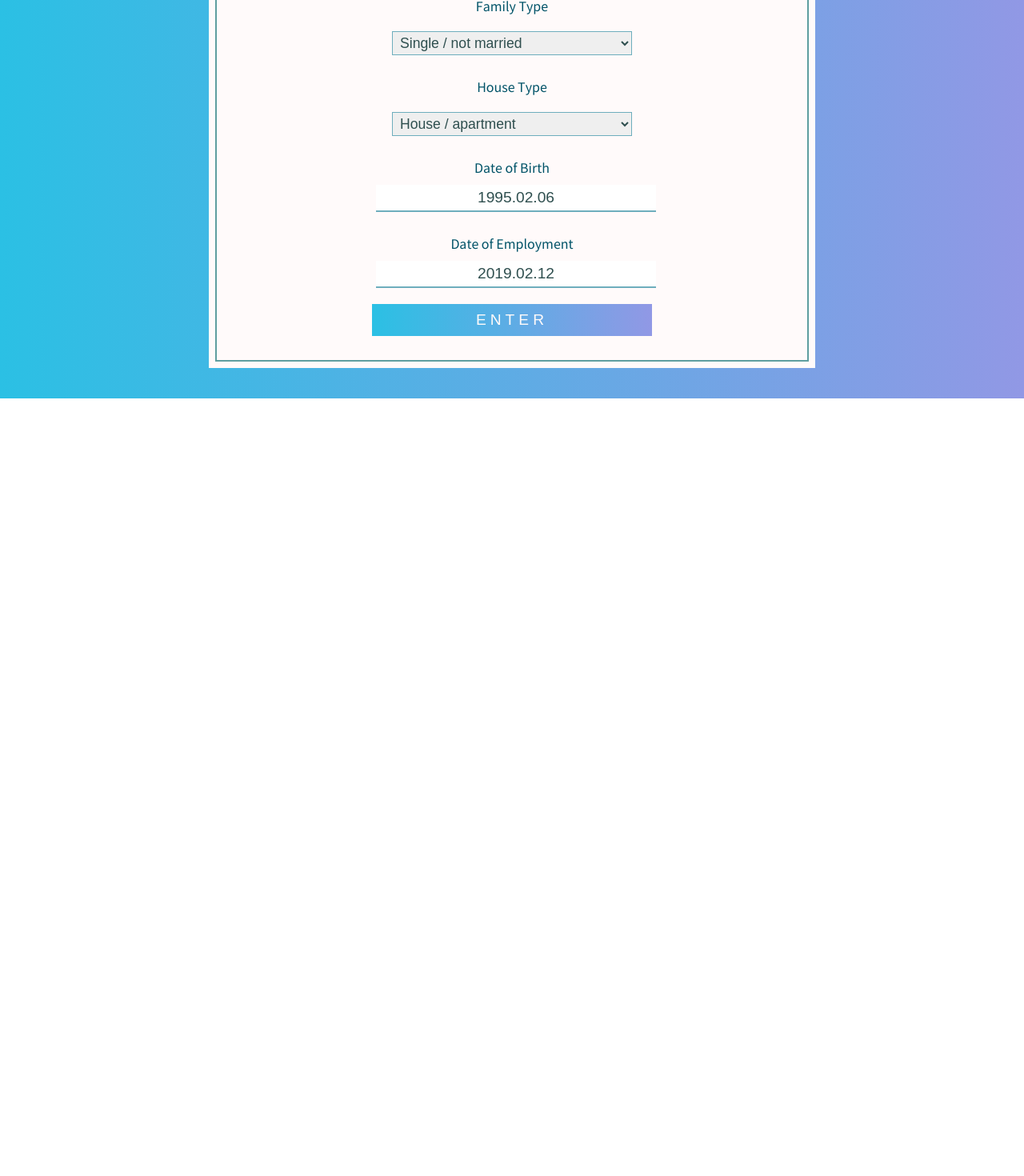
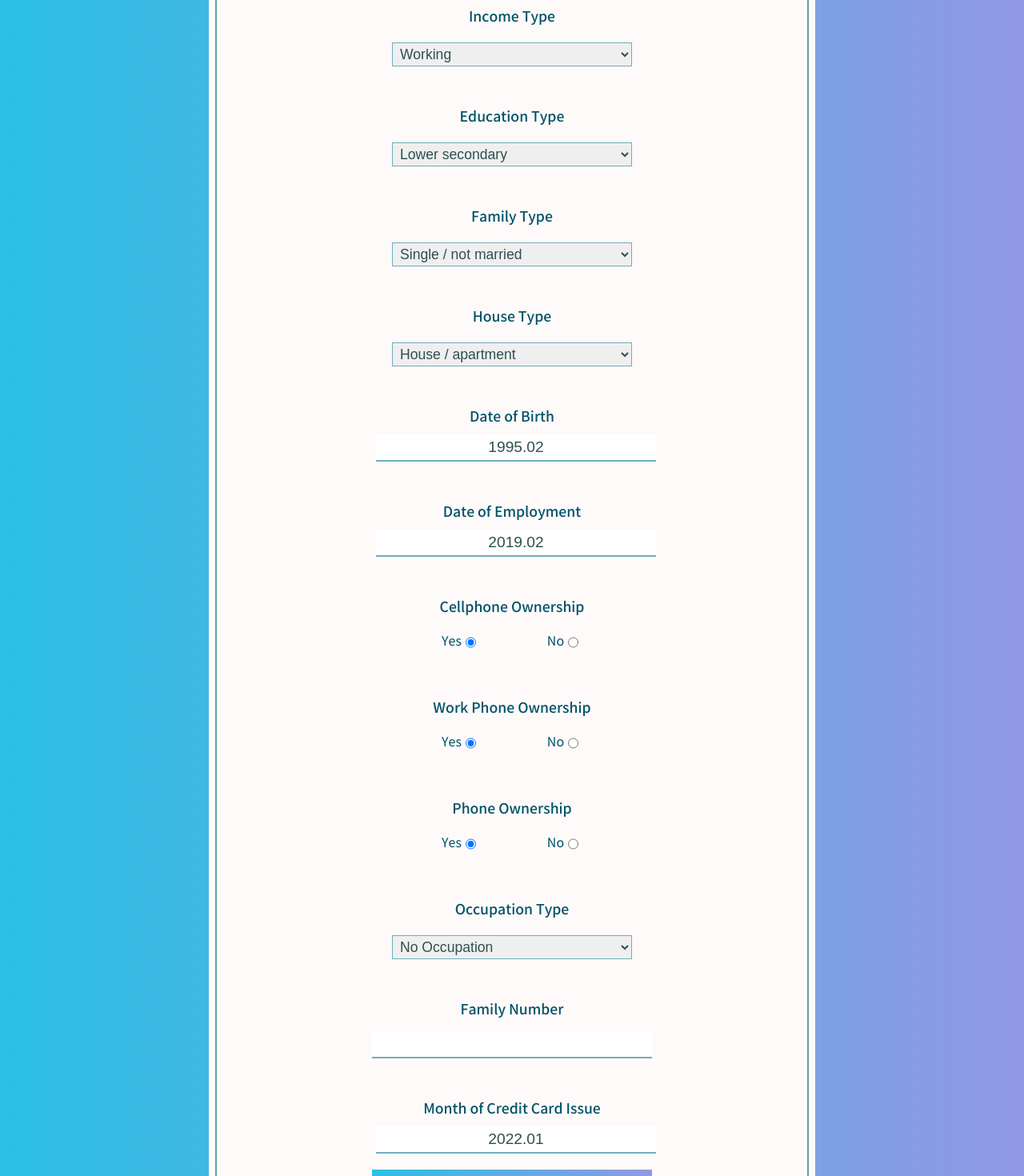
Before and after one commit to widalida26/moazone, a React (Create React App) app in the folder client/: page / in a window 1280 px wide. Shown: the part 1260-2730 px from the top of the page at 80% size. Before the commit the page ends 1758 px from the top, so only its background shows below. Built offline with nearby package versions, Linux system fonts and the light colour scheme.

Commit message:
complement : input form

```diff
--- a/client/src/Components/DateForm.jsx
+++ b/client/src/Components/DateForm.jsx
@@ -6,12 +6,22 @@ const DateForm = (props) => {
   return (
     <div className="input-container">
       <div className="form-guide">{props.guide}</div>
-      <DatePicker
-        dateFormat="yyyy.MM.dd"
-        selected={props.date}
-        onChange={(date) => props.setDate(date)}
-        popperPlacement="bottom"
-      />
+      {props.noDate ? (
+        <DatePicker // show only year and month
+          dateFormat="yyyy.MM"
+          selected={props.date}
+          onChange={(date) => props.setDate(date)}
+          popperPlacement="bottom"
+          showMonthYearPicker
+        />
+      ) : (
+        <DatePicker
+          dateFormat="yyyy.MM"
+          selected={props.date}
+          onChange={(date) => props.setDate(date)}
+          popperPlacement="bottom"
+        />
+      )}
     </div>
   );
 };
--- a/client/src/Enter.jsx
+++ b/client/src/Enter.jsx
@@ -7,9 +7,16 @@ import InputForm from './Components/InputForm';
 import RadioForm from './Components/RadioForm';
 import SelectForm from './Components/SelectForm';
 import DateForm from './Components/DateForm';
-import { incomeTypeList, eduTypeList, familyTypeList, houseTypeList } from './List';
+import {
+  incomeTypeList,
+  eduTypeList,
+  familyTypeList,
+  houseTypeList,
+  occupationTypeList,
+} from './List';
 
 function Enter() {
+  // use state
   const [username, setUsername] = useState('');
   const [idFirst, setIdFirst] = useState('');
   const [idGender, setIdGender] = useState('');
@@ -28,6 +35,13 @@ function Enter() {
   const [birthDate, setBirthDate] = useState(new Date(1995, 1, 6));
   const [employmentDate, setEmploymentDate] = useState(new Date(2019, 1, 12));
   const [cellphoneOwnership, setCellphoneOwnership] = useState('Y');
+  const [workPhoneOwnership, setWorkPhoneOwnership] = useState('Y');
+  const [phoneOwnership, setPhoneOwnership] = useState('Y');
+  const [occupationType, setOccupationType] = useState(houseTypeList[0]);
+  const [familyNumber, setFamilyNumber] = useState('');
+  const [creditMonth, setCreditMonth] = useState(new Date(2022, 0));
+
+  // use ref
   const idFirstRef = useRef();
   const idGenderRef = useRef();
   const idLastRef = useRef();
@@ -49,19 +63,36 @@ function Enter() {
     setUsername(result);
   };
 
-  const handleInputValue = (e, inputLength, setValue) => {
+  const handleInputValue = (e, inputLength, setValue, isSeparated) => {
     // const value = Number(e.target.value.replace(/(^0+)/, ''));
     const regex = new RegExp(`^[0-9|,]{0,${inputLength}}$`);
     if (regex.test(e.target.value)) {
-      const value = parseFloat(e.target.value.replace(/,/g, ''));
-      const separated = value ? value.toLocaleString() : '';
-      setValue(separated);
+      if (!isSeparated) {
+        setValue(e.target.value);
+      } else {
+        const value = isSeparated ? parseFloat(e.target.value.replace(/,/g, '')) : '';
+        const separated = value ? value.toLocaleString() : '';
+        setValue(separated);
+      }
     }
   };
 
-  const handleOnKeyDown = (inputValue, inputLength, nextRef) => {
-    if (inputValue.length >= inputLength) {
-      nextRef.current.focus();
+  const handleOnKeyDownId = (event, inputValue, inputLength, nextRef, prevRef) => {
+    if (nextRef) {
+      if (inputValue.length >= inputLength) {
+        nextRef.current.focus();
+      }
+    }
+    if (prevRef) {
+      if (inputValue === '') {
+        switch (event.code) {
+          case 'Backspace':
+            prevRef.current.focus();
+            break;
+          default:
+            break;
+        }
+      }
     }
   };
 
@@ -79,17 +110,17 @@ function Enter() {
     idGenderRef.current.focus();
   };
 
-  const OnKeyDownLastId = (e) => {
-    if (idLast === '') {
-      switch (e.code) {
-        case 'Backspace':
-          idGender.current.focus();
-          break;
-        default:
-          break;
-      }
-    }
-  };
+  // const OnKeyDownId = (e, prevRef) => {
+  //   if (idLast === '') {
+  //     switch (e.code) {
+  //       case 'Backspace':
+  //         prevRef.current.focus();
+  //         break;
+  //       default:
+  //         break;
+  //     }
+  //   }
+  // };
 
   const handlePhoneNumber = (e) => {
     const value = phoneNumberRef.current.value.replace(/\D+/g, '');
@@ -173,7 +204,7 @@ function Enter() {
               value={idFirst}
               ref={idFirstRef}
               onChange={(event) => handleInputValue(event, 6, setIdFirst)}
-              onKeyDown={() => handleOnKeyDown(idFirst, 6, idGenderRef)}
+              onKeyDown={(event) => handleOnKeyDownId(event, idFirst, 6, idGenderRef)}
             />
             <input className="info-input idHypen" value="-" disabled />
             <input
@@ -181,7 +212,9 @@ function Enter() {
               value={idGender}
               ref={idGenderRef}
               onChange={(event) => handleInputValue(event, 1, setIdGender)}
-              onKeyDown={() => handleOnKeyDown(idGender, 1, idLastRef)}
+              onKeyDown={(event) =>
+                handleOnKeyDownId(event, idGender, 1, idLastRef, idFirstRef)
+              }
             />
             <input
               className={lastClass}
@@ -190,7 +223,9 @@ function Enter() {
               value={idLast}
               ref={idLastRef}
               onChange={handleIdLast}
-              onKeyDown={OnKeyDownLastId}
+              onKeyDown={(event) =>
+                handleOnKeyDownId(event, idLast, null, null, idGenderRef)
+              }
               onClick={onClickIdLast}
             />
           </div>
@@ -226,7 +261,7 @@ function Enter() {
           guide="Annual Income"
           unit="$"
           value={income}
-          onChange={(event) => handleInputValue(event, 10, setIncome)}
+          onChange={(event) => handleInputValue(event, 10, setIncome, true)}
         />
         <SelectForm
           guide="Income Type"
@@ -235,7 +270,7 @@ function Enter() {
           list={incomeTypeList}
         />
         <SelectForm
-          guide="Edu Type"
+          guide="Education Type"
           value={eduType}
           onSelect={(event) => handleSelect(event, setEduType)}
           list={eduTypeList}
@@ -258,6 +293,39 @@ function Enter() {
           date={employmentDate}
           setDate={setEmploymentDate}
         />
+        <RadioForm
+          guide="Cellphone Ownership"
+          state={cellphoneOwnership}
+          onClick={(event) => handleRadio(event, setCellphoneOwnership)}
+        />
+        <RadioForm
+          guide="Work Phone Ownership"
+          state={workPhoneOwnership}
+          onClick={(event) => handleRadio(event, setWorkPhoneOwnership)}
+        />
+        <RadioForm
+          guide="Phone Ownership"
+          state={phoneOwnership}
+          onClick={(event) => handleRadio(event, setPhoneOwnership)}
+        />
+        <SelectForm
+          guide="Occupation Type"
+          value={occupationType}
+          onSelect={(event) => handleSelect(event, setOccupationType)}
+          list={occupationTypeList}
+        />
+        <InputForm
+          guide="Family Number"
+          value={familyNumber}
+          onChange={(event) => handleInputValue(event, 2, setFamilyNumber)}
+        />
+        <DateForm
+          guide="Month of Credit Card Issue"
+          date={creditMonth}
+          setDate={setCreditMonth}
+          noDate={true}
+        />
+
         <button className="enter-button" type="button" onChange={onClickEnter}>
           ENTER
         </button>
--- a/client/src/List.jsx
+++ b/client/src/List.jsx
@@ -28,4 +28,26 @@ const houseTypeList = [
   'With parents',
 ];
 
-export { incomeTypeList, eduTypeList, familyTypeList, houseTypeList };
+const occupationTypeList = [
+  'No Occupation',
+  'Accountants',
+  'Cleaning Staff',
+  'Cooking Staff',
+  'Core Staff',
+  'Driver',
+  'High Skill Tech Staff',
+  'HR Staff',
+  'IT Staff',
+  'Laborers',
+  'Low Skill Laborers',
+  'Managers',
+  'Medicine Staff',
+  'Private Service Staff',
+  'Reality Agent',
+  'Sales Staff',
+  'Secretary',
+  'Security Staff',
+  'Waiters / Barmen Staff',
+];
+
+export { incomeTypeList, eduTypeList, familyTypeList, houseTypeList, occupationTypeList };
--- a/client/src/index.css
+++ b/client/src/index.css
@@ -103,9 +103,11 @@ input {
 }
 
 .form-guide {
-  margin-top: 30px;
+  margin-top: 50px;
   font-family: 'Noto Sans CJK KR';
   font-style: normal;
+  font-weight: 500;
+  font-size: 1.1em;
 }
 
 .info-input {
@@ -181,19 +183,8 @@ input {
 
 .react-datepicker-ignore-onclickoutside {
   text-align: center;
-  /* justify-content: center;
-  align-items: center; */
 }
 
-.react-datepicker-popper {
-  /* inset: 20% 20% 20% 20%; */
-  /* display: flex; */
-}
-/* .react-datepicker__month-container {
-  positoin: relative;
-  align-self: center;
-  text-align: center;
-} */
 .enter-button {
   background: linear-gradient(to right, #2bc0e4, #9198e5);
   width: 350px;
```
